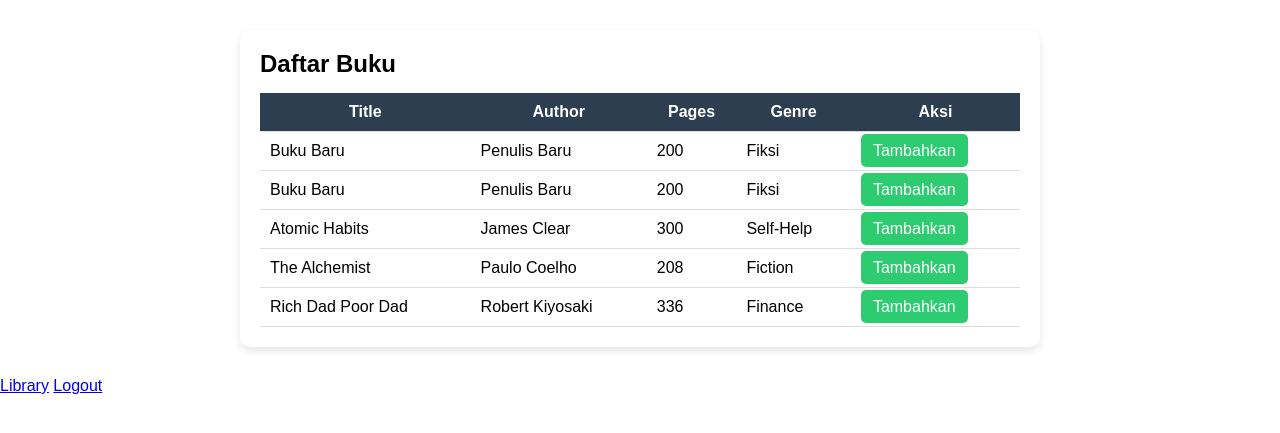
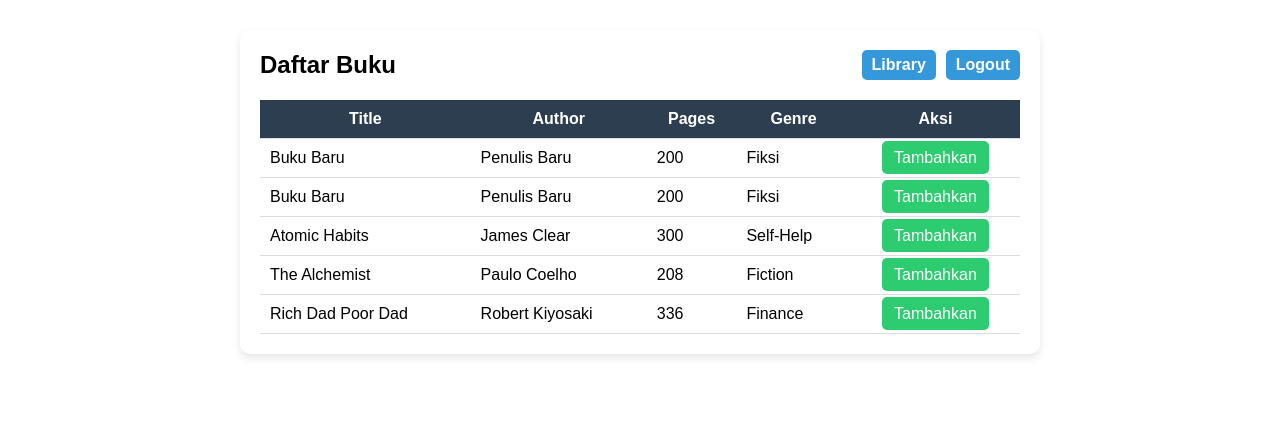
Before and after one commit to Cycoell/BacaPoint-tugas-week5, a PHP site: page /public/dashboard.php in a window 1280 px wide. Shown: the part 53-486 px from the top of the page. Run offline with PHP 8.4, Linux system fonts and the light colour scheme; a user stored in the database is signed in; data comes from the database, SQL or seed files in the repository.

Commit message:
huft update ke-4

```diff
--- a/assets/styles.css
+++ b/assets/styles.css
@@ -119,6 +119,10 @@ th {
     color: var(--text-color);
 }
 
+td:last-child {
+    text-align: center; /* Memusatkan tombol hanya di kolom terakhir (Aksi) */
+}
+
 /* Tombol aksi */
 .action-button {
     padding: 8px 12px;
@@ -129,6 +133,7 @@ th {
 .add-button {
     background-color: var(--primary-color);
     color: white;
+    text-align: center;
 }
 
 .add-button:hover {
@@ -143,3 +148,29 @@ th {
 .delete-button:hover {
     background-color: #c0392b;
 }
+
+.dashboard-header {
+    display: flex;
+    justify-content: space-between; /* Biar teks di kiri dan tombol di kanan */
+    align-items: center; /* Sejajarkan secara vertikal */
+    margin-bottom: 20px; /* Biar ada jarak dengan tabel */
+}
+
+.menu-container {
+    display: flex;
+    gap: 10px; /* Jarak antara tombol */
+}
+
+.btn {
+    padding: 6px 10px;
+    background-color: #3498db; /* Warna biru */
+    color: white;
+    text-decoration: none;
+    border-radius: 5px;
+    font-weight: bold;
+    transition: background 0.3s ease-in-out;
+}
+
+.btn:hover {
+    background-color: #2980b9; /* Warna biru lebih gelap saat hover */
+}
--- /dev/null
+++ b/process/logout_process.php
@@ -0,0 +1,6 @@
+<?php
+session_start();
+session_destroy();
+header("Location: ../public/login.php");
+exit();
+?>
--- a/public/dashboard.php
+++ b/public/dashboard.php
@@ -22,7 +22,15 @@ $result = $conn->query("SELECT * FROM book_list");
 <div class="navbar">BacaPoint - Dashboard</div>
 
 <div class="dashboard-container">
-    <h2>Daftar Buku</h2>
+
+    <div class="dashboard-header">
+        <h2>Daftar Buku</h2>
+        <div class="menu-container">
+            <a href="library.php" class="btn">Library</a>
+            <a href="../process/logout.php" class="btn">Logout</a>
+        </div>
+    </div>
+
     <table>
         <tr>
             <th>Title</th>
@@ -44,7 +52,6 @@ $result = $conn->query("SELECT * FROM book_list");
         <?php } ?>
     </table>
 </div>
-    <a href="library.php">Library</a>
-    <a href="../process/logout.php">Logout</a>
+
 </body>
 </html>
--- a/public/login.php
+++ b/public/login.php
@@ -15,6 +15,8 @@ if (isset($_SESSION['user_id'])) {
 </head>
 <body>
 
+<div class="navbar">BacaPoint - Temukan Buku Favoritmu</div>
+
 <div class="container">
     <div class="form-box">
         <h2>Login ke BacaPoint</h2>
--- a/public/register.php
+++ b/public/register.php
@@ -15,6 +15,8 @@ if (isset($_SESSION['user_id'])) {
 </head>
 <body>
 
+<div class="navbar">BacaPoint - Temukan Buku Favoritmu</div>
+
 <div class="container">
     <div class="form-box">
         <h2>Daftar ke BacaPoint</h2>
```
Also changed, not shown: process/add_book.php (+11 -5 lines), process/delete_book.php (+8 -2 lines), process/logout.php (+7 -6 lines).
